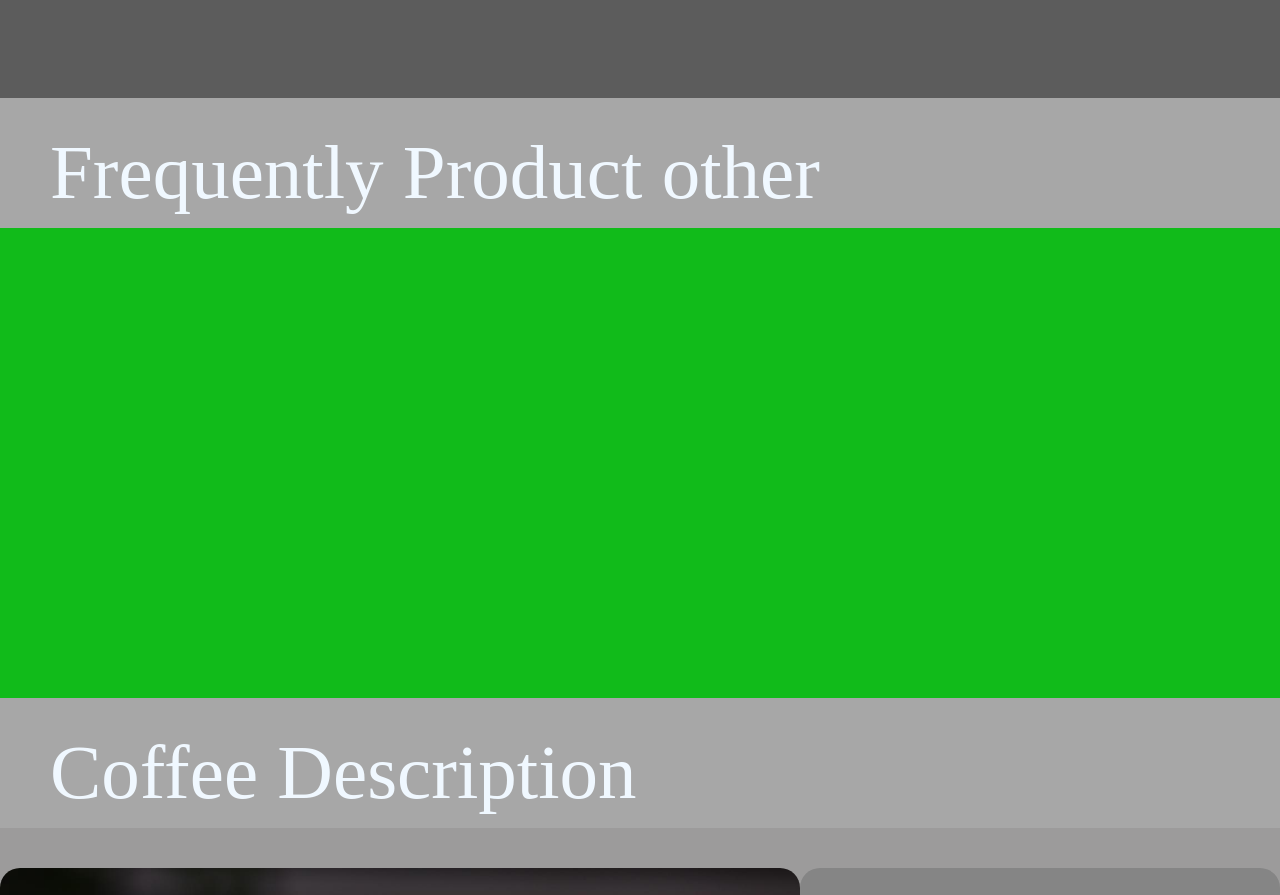
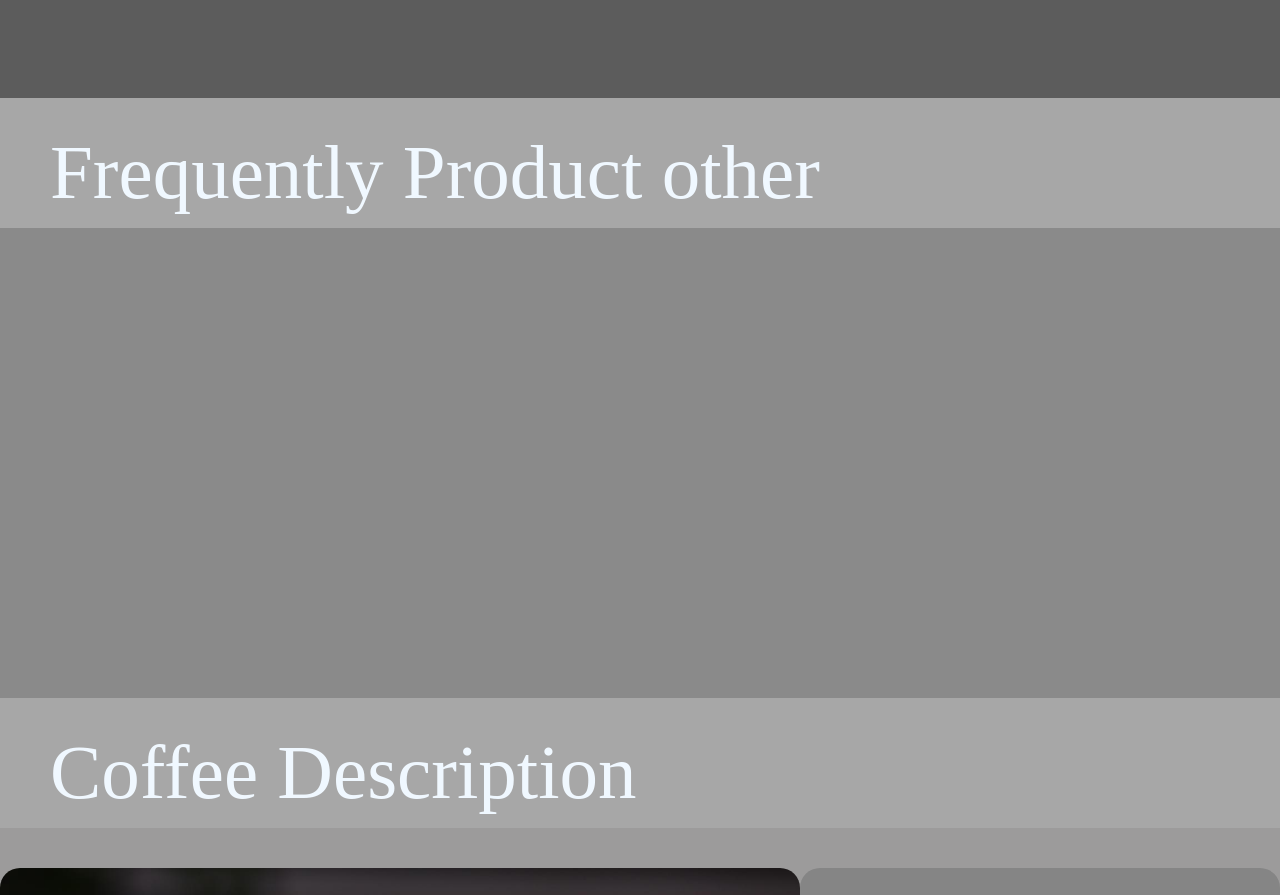
Before and after one commit to ankitsharma706/Assava, a React (Vite) app: page /coffeeDetail in a window 1280 px wide. Shown: the part 1272-2167 px from the top of the page. Built offline with nearby package versions, Linux system fonts and the light colour scheme.

Commit message:
updated color change only

```diff
--- a/src/features/shopping/FeqOrder.jsx
+++ b/src/features/shopping/FeqOrder.jsx
@@ -3,7 +3,7 @@ import styled from "styled-components";
 const FrequantlyOtherBox = styled.div`
   height: 600px;
   width: 100%;
-  background: #11bb1a;
+  background: #8a8a8a;
 `;
 const FreqTitle = styled.div`
   height: 90px;
```
